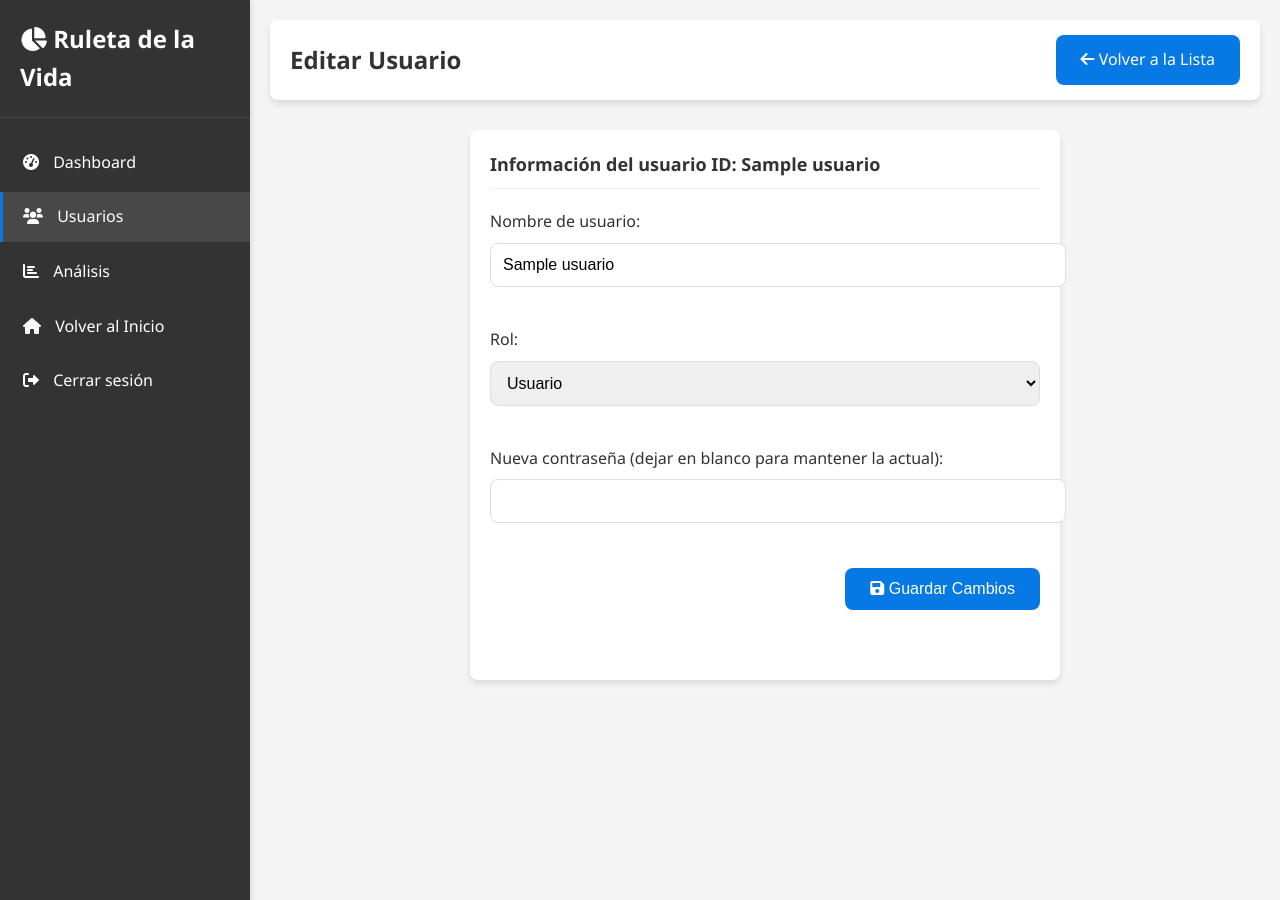
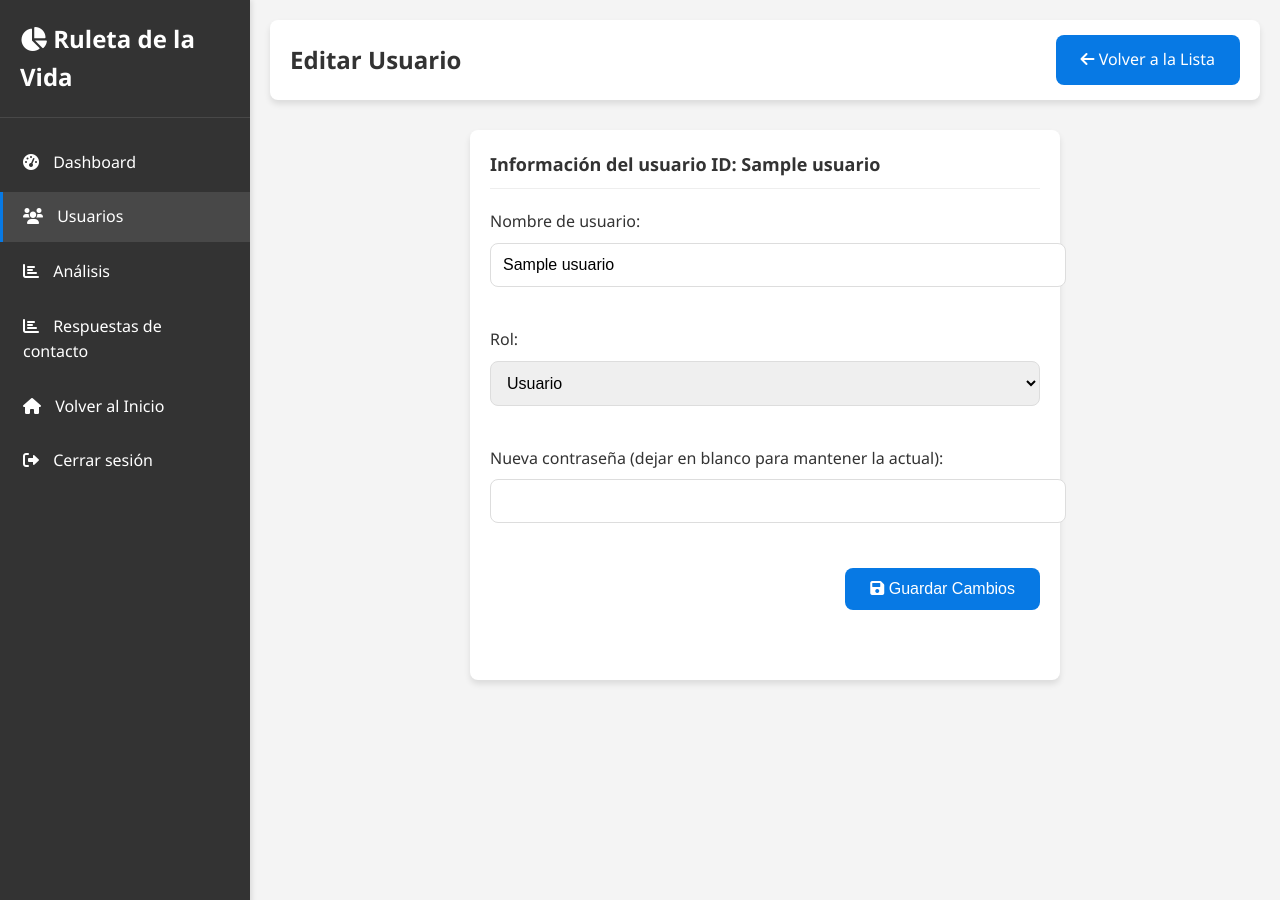
Before and after one commit to Manuelasanchez71/Ciencia-de-Datos-, a Flask app: template ruletadelavida/templates/admin_editar_usuario.html in a window 1280 px wide. Run offline with Flask 3, Linux system fonts and the light colour scheme; the template is opened without the code that fills it: most values are stand-ins (such as "Sample title", 1, 10 or a date in 2020).

Commit message:
se agrega al nav de panel de administrador para ver las respuestas al formulario de contacto

```diff
--- a/ruletadelavida/templates/admin_editar_usuario.html
+++ b/ruletadelavida/templates/admin_editar_usuario.html
@@ -18,6 +18,7 @@
         <li><a href="{{ url_for('admin_dashboard') }}"><i class="fas fa-tachometer-alt"></i> Dashboard</a></li>
         <li><a href="{{ url_for('admin_usuarios') }}" class="active"><i class="fas fa-users"></i> Usuarios</a></li>
         <li><a href="{{ url_for('admin_analisis') }}"><i class="fas fa-chart-bar"></i> Análisis</a></li>
+        <li><a href="{{ url_for('admin_contactos') }}"><i class="fas fa-chart-bar"></i> Respuestas de contacto</a></li>
         <li><a href="{{ url_for('index') }}"><i class="fas fa-home"></i> Volver al Inicio</a></li>
         <li><a href="{{ url_for('logout') }}"><i class="fas fa-sign-out-alt"></i> Cerrar sesión</a></li>
       </ul>
```
